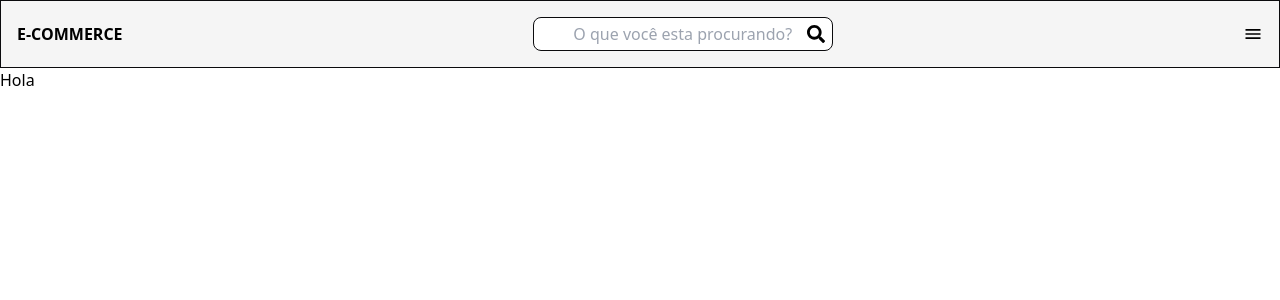
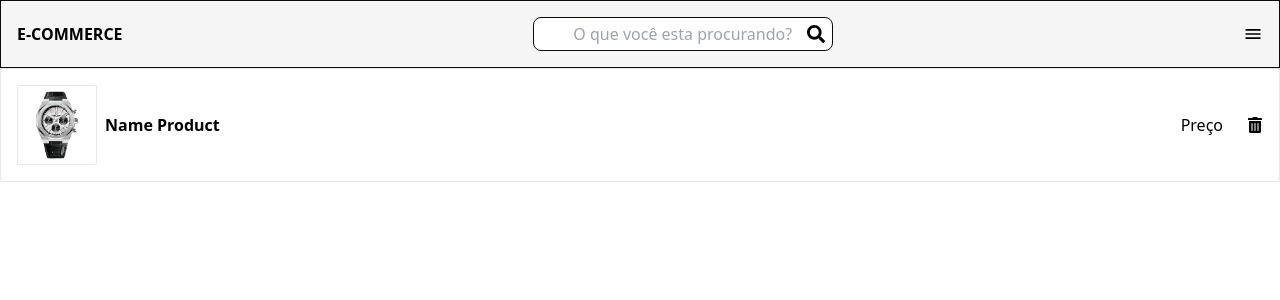
Before and after one commit to Windisley/E-commerce, a React (Vite) app: page /carrinho in a window 1280 px wide. Shown: the top 300 px of the page. Built offline with nearby package versions, Linux system fonts and the light colour scheme.

Commit message:
estrutura da pajina de carrinho pronta

```diff
--- a/src/App.jsx
+++ b/src/App.jsx
@@ -73,7 +73,6 @@ function App() {
        <Router>
           <Header/>
           <ProductsContext.Provider value={{productinfo, setProductInfo}}>
-          {/* <SectionProduct/> */}
 
           <Routes>
              <Route path='/' element={<SectionProduct/>}/>
--- a/src/Components/BuyCar.jsx
+++ b/src/Components/BuyCar.jsx
@@ -1,6 +1,46 @@
+import { useContext } from "react"
+import { ProductsContext } from "../Context/Products"
+import { FaTrashAlt } from "react-icons/fa";
+
+
 const BuyCar = ()=>{
+ const {productinfo, setProductInfo} = useContext(ProductsContext)
+
     return(
-        <>Hola</>
+        <div className="w-full min-h-full border-border1 rounded-sm
+        flex justify-between items-center p-4
+        ">
+          <div className="
+           flex gap-2 items-center justify-center
+          ">
+             <img src={productinfo[0].img} alt="" className="
+             max-w-20 max-w-20 border-border1 rounded-sm
+             "/>
+             <strong className="
+              capitalize text-base
+             ">
+                name product
+             </strong>
+          </div>
+
+          <div className="
+            flex gap-6 items-center justify-center
+          ">
+             <p className="
+               capitalize text-base
+             ">
+                preço
+             </p>
+             <div className="
+             cursor-pointer
+             ">
+                <FaTrashAlt className="
+                  capitalize text-base hover:text-button ease-in-out
+                  duration:300
+                "/>
+             </div>
+          </div>
+        </div>
     )
 }
 
--- a/src/Components/SectionProduct.jsx
+++ b/src/Components/SectionProduct.jsx
@@ -47,7 +47,7 @@ const SectionProduct = () => {
                 max-w-full h-4/5  bg-primarygray rounded-lg p-2 flex items-center
                 justify-center
                 ">
-                            <img src={item.img} alt="Relogio de Luxo" className="
+                            <img src={item.img} alt={item.name} className="
                      w-4/5 min-h-80 object-center object-contain moba:max-w-60 moba:min-h-60
                      screen620:w-4/5 screen620:min-h-80
                     " loading="lazy"/>
@@ -62,7 +62,7 @@ const SectionProduct = () => {
                             </p>
 
                             <Link to={"/carrinho"}>
-                            <div>
+                            <div onClick={()=>{item.selectcar = true}}>
                                 <FaCartPlus className="
                     text-lg hover:text-button cursor-pointer ease-in-out
                     "/>
```
